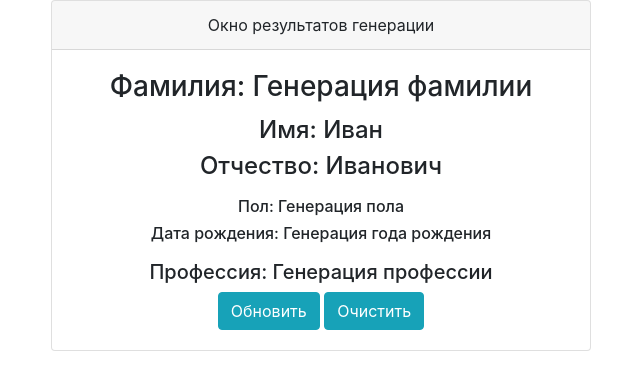
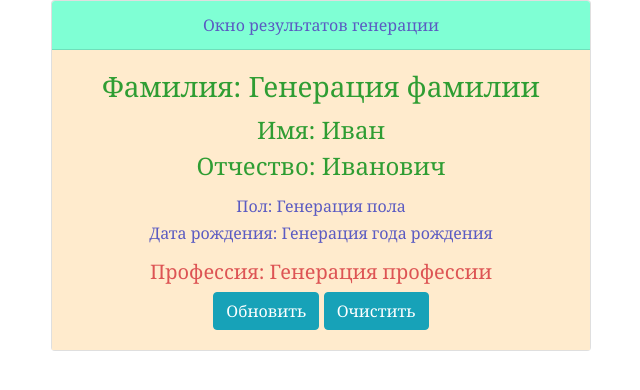
Before and after one commit to Nataly-999/module_10_generator, a plain HTML site: page index.html in a window 1280 px wide. Shown: the whole page, without its empty margins (319-959 px from the left). Drawn offline with nearby package versions, Linux system fonts and the light colour scheme.

Commit message:
add style.css

```diff
--- a/init.js
+++ b/init.js
@@ -12,8 +12,6 @@ window.onload = function()
     document.getElementById('birthdayOutput').innerText = initPerson.birthday;
 });
 document.querySelector('#clean').addEventListener('click', function() {
-    //event.preventDefault();
-//const initPerson = personGenerator.getPerson();
 document.getElementById('firstNameOutput').innerText = '';
 document.getElementById('middleNameOutput').innerText = '';
 document.getElementById('surnameOutput').innerText = '';
--- a/personGenerator.js
+++ b/personGenerator.js
@@ -174,7 +174,7 @@ const personGenerator = {
         }
     },
 
-    randomBirthday: function() { //генерация даты рождения
+    randomBirthday: function() { //Генерация даты рождения
         if (Math.floor(Math.random() * 3) == 0) {
             year = this.randomIntNumber(2006, 1960);
             month = this.randomValue(this.month31Json);
--- a/style.css
+++ b/style.css
@@ -0,0 +1,25 @@
+h3, h4 {
+    color: rgb(47, 157, 51);
+}
+
+.card-header {
+background-color: aquamarine;
+}
+
+.m-0 {
+    font-family: Georgia, 'Times New Roman', Times, serif;
+    color: rgb(91, 91, 194);
+}
+
+.card-body {
+    font-family: Georgia, 'Times New Roman', Times, serif;
+    background-color: blanchedalmond;
+}
+
+h5 {
+    color: rgb(221, 84, 84);
+}
+
+h6 {
+    color: rgb(91, 91, 194);
+}
```
Also changed, not shown: index.html (+0 -1 lines).
